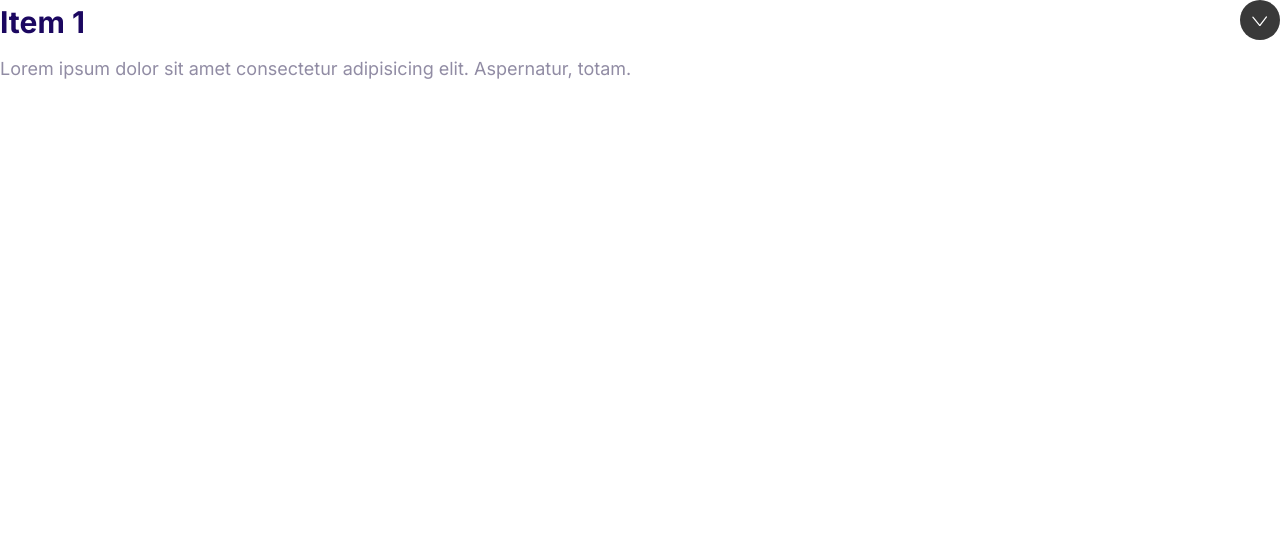
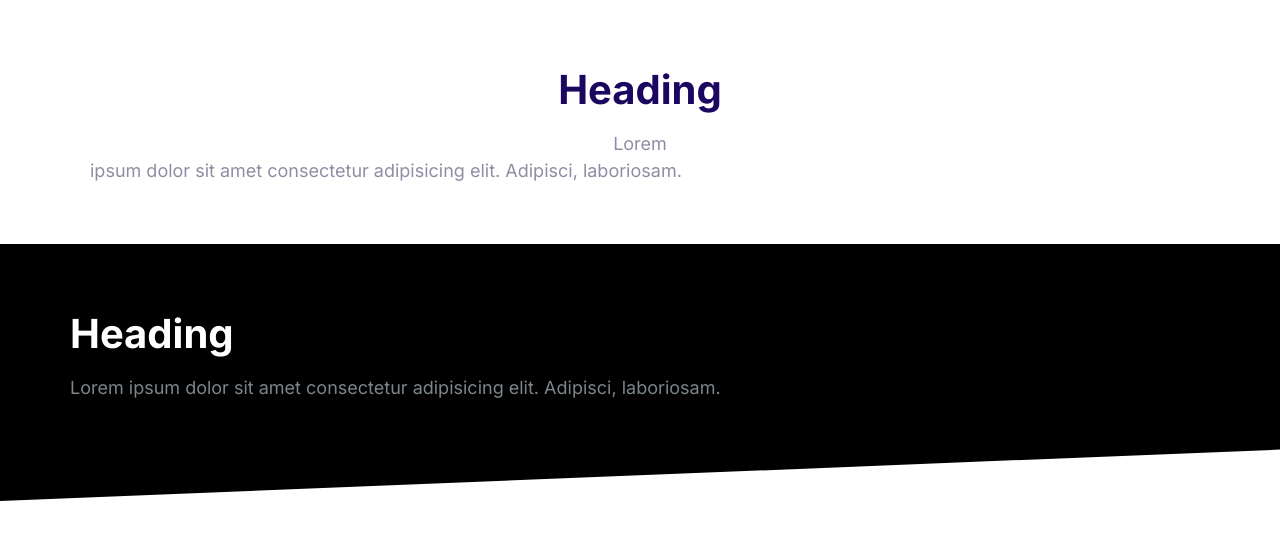
Before and after one commit to knight0809/kyro, a plain HTML site: page index.html in a window 1280 px wide. Drawn offline with Linux system fonts and the light colour scheme.

Commit message:
Build blocks component.

```diff
--- a/css/styles.css
+++ b/css/styles.css
@@ -567,3 +567,41 @@ a {
   max-height: 100vh;
   opacity: 1;
 }
+
+/* Blocks */
+.block {
+  --padding-vertical: 6rem;
+  padding: var(--padding-vertical) 2rem;
+}
+
+.block__header {
+  text-align: center;
+}
+
+.block__heading {
+  margin-top: 0;
+}
+
+.block--dark {
+ background: #000;
+ color: #7b858b;
+}
+
+.block--dark .block__heading {
+  color: #fff;
+}
+
+.block--skewed-right {
+  padding-bottom: calc(var(--padding-vertical) + 4rem);
+  clip-path: polygon(0% 0%, 100% 0%, 100% 100%, 0% 80%);
+}
+
+.block--skewed-left {
+  padding-bottom: calc(var(--padding-vertical) + 4rem);
+  clip-path: polygon(0% 0%, 100% 0%, 100% 80%, 0% 100%);
+}
+
+.container {
+  max-width: 1140px;
+  margin: 0 auto;
+}
--- a/index.html
+++ b/index.html
@@ -12,17 +12,18 @@
     <link rel="stylesheet" href="css/styles.css">
 </head>
 <body>
-    <div class="collapsible collapsible--expanded">
-        <header class="collapsible__header">
-            <h2 class="collapsible__heading">Item 1</h2>
-            <svg class="icon icon--white collapsible__chevron">
-                <use xlink:href="images/sprite.svg#chevron"></use>
-            </svg>
-        </header>
-        <div class="collapsible__content">
-            Lorem ipsum dolor sit amet consectetur adipisicing elit. Aspernatur, totam.
+    <section class="block container">
+        <header class="block__header">
+            <h2 class="block__heading">Heading</h2>
+            <p>Lorem
+        </header>ipsum dolor sit amet consectetur adipisicing elit. Adipisci, laboriosam.</p>
+    </section>
+    <section class="block block--dark block--skewed-left">
+        <div class="container">
+            <h2 class="block__heading">Heading</h2>
+            <p>Lorem ipsum dolor sit amet consectetur adipisicing elit. Adipisci, laboriosam.</p>
         </div>
-    </div>
+    </section>
     <script src="js/main.js"></script>
 </body>
 </html>
```
Also changed, not shown: components/blocks.html (added, +12 -0 lines).
